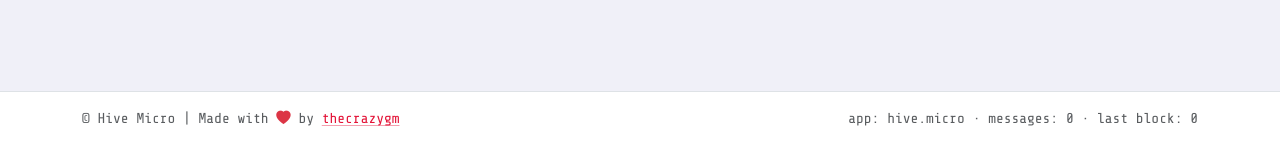
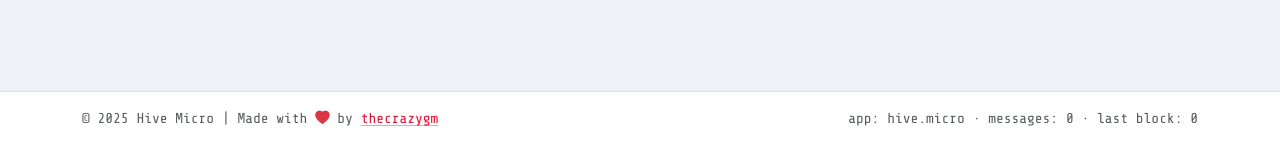
Before and after one commit to TheCrazyGM/hive-micro, a Flask app: page / in a window 1280 px wide. Shown: the part 654-800 px from the top of the page. Run offline with Flask 3, Linux system fonts and the light colour scheme; data that the repository does not hold is empty.

Commit message:
fix: replace dynamic year with static copyright year in footer

```diff
--- a/app/templates/partials/footer.html
+++ b/app/templates/partials/footer.html
@@ -2,7 +2,7 @@
   <div class="container py-3 text-muted" style="font-size: 0.9rem">
     <div class="d-flex justify-content-between align-items-center">
       <div>
-        © {{ now().year if false }} Hive Micro | Made with
+        &copy; 2025 Hive Micro | Made with
         <i class="bi bi-heart-fill text-danger"></i> by
         <a href="https://peakd.com/@thecrazygm">thecrazygm</a>
       </div>
```
